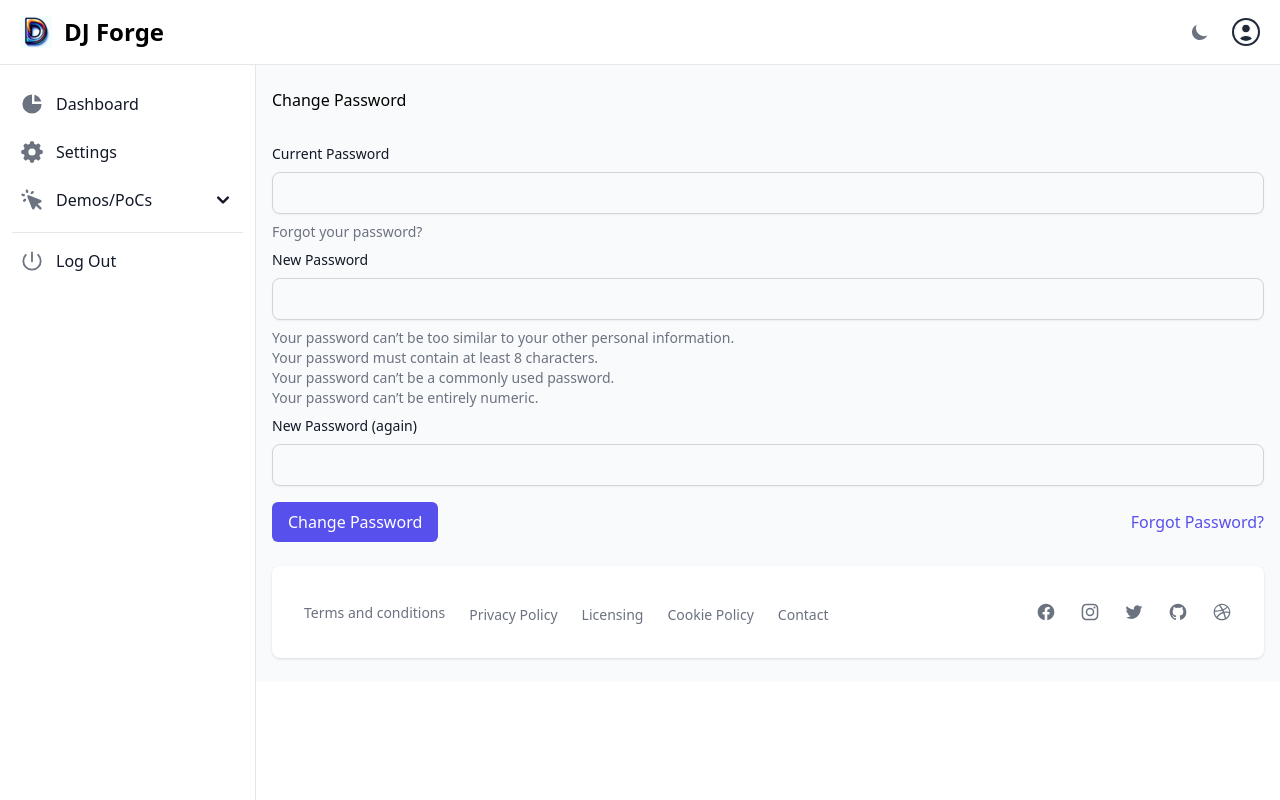
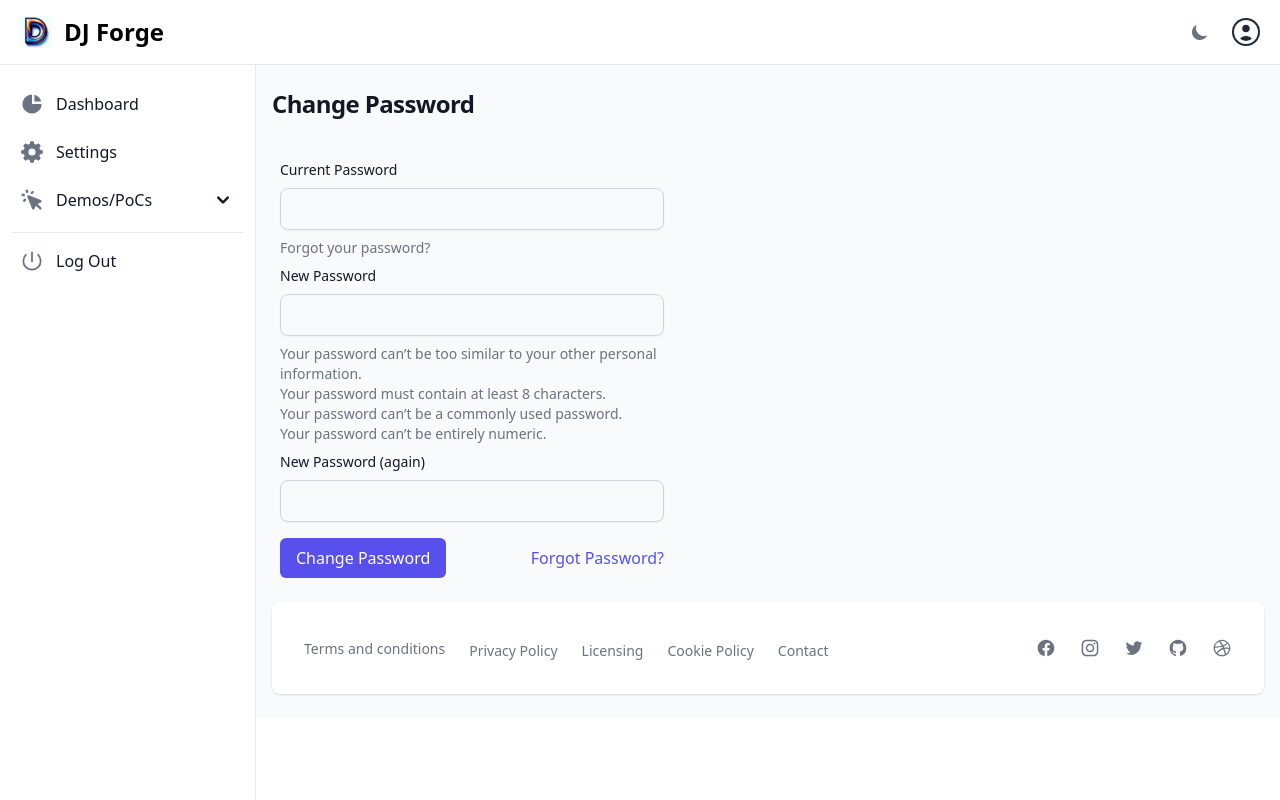
Before and after one commit to dimitrismistriotis/djforge, a Django app: page /accounts/password/change/ in a window 1280 px wide. Run offline with Django 5.2, Linux system fonts and the light colour scheme; the visitor is signed in with stand-in values (Sample User, id 1); parts of the project's set-up code (start-up, migrations or seed data) failed here and were passed over; some libraries are stand-ins or nearby versions.

Commit message:
feat(Change Password): style title and add extra header element on allauth templates

```diff
--- a/dj_theme/static/dj_theme/css/output.css
+++ b/dj_theme/static/dj_theme/css/output.css
@@ -2948,6 +2948,11 @@ input:checked + .toggle-bg {
 }
 
 @media (min-width: 768px) {
+  .md\:mx-2 {
+    margin-left: 0.5rem;
+    margin-right: 0.5rem;
+  }
+
   .md\:mb-0 {
     margin-bottom: 0px;
   }
--- a/dj_users/templates/account/password_change.html
+++ b/dj_users/templates/account/password_change.html
@@ -30,13 +30,13 @@
       {% include "dj_theme/messages.html" %}
 
       <div class="grid grid-cols-1 mb-4 xl:grid-cols-1 xl:gap-4">
-        {% element h1 %}
+        {% element h5 %}
             {% trans "Change Password" %}
         {% endelement %}
 
         {% url 'account_change_password' as action_url %}
 
-        <form method="post" action="{{ action_url }}" class="space-y-4">
+        <form method="post" action="{{ action_url }}" class="space-y-4 max-w-sm mx-auto md:mx-2">
           {% csrf_token %}
 
           <div class="space-y-2">
--- /dev/null
+++ b/dj_users/templates/allauth/elements/h5.html
@@ -0,0 +1,5 @@
+{% load allauth %}
+<h5 class="mb-2 text-2xl font-bold tracking-tight text-gray-900 dark:text-white">
+  {% slot default %}
+  {% endslot %}
+</h2>
```
